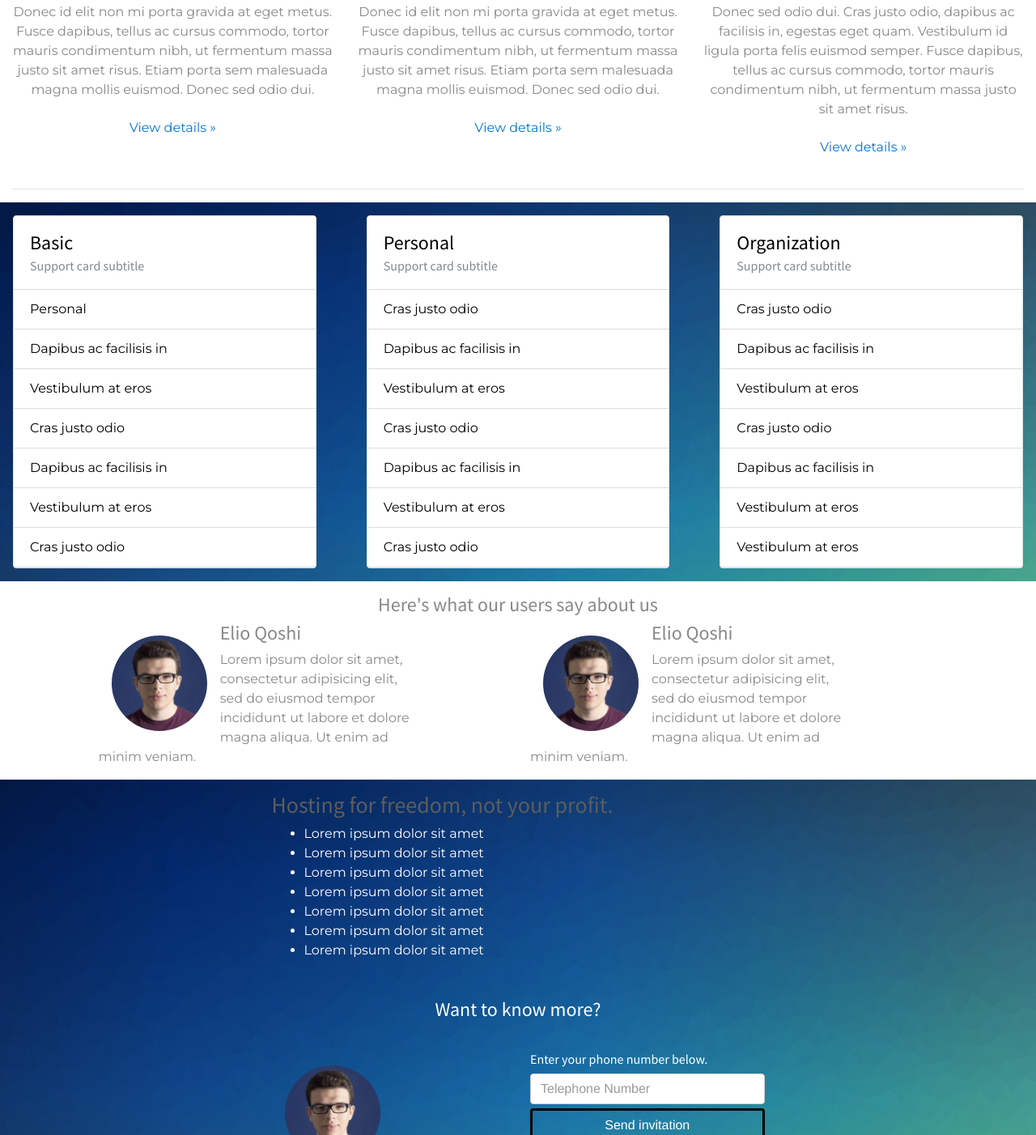
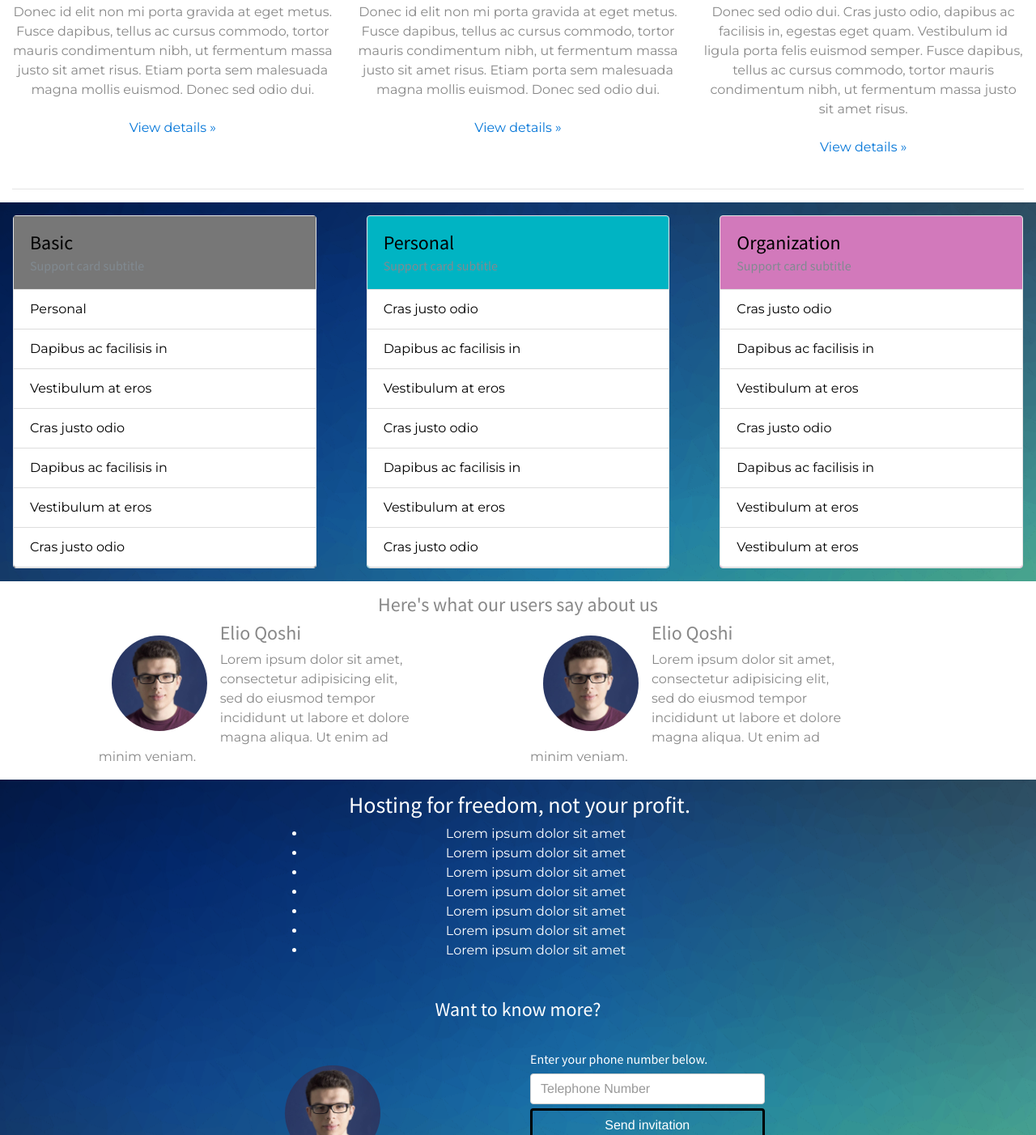
Before and after one commit to tgrecojs/indiehoster, a website: page public/index.html in a window 1280 px wide. Shown: the part 754-2156 px from the top of the page at 81% size. Drawn offline with nearby package versions, Linux system fonts and the light colour scheme; files whose address does not match are found by name.

Commit message:
Further built out styles...To-do --> Navbar, Ordered List, Discuss this shit with Elio, etc.

```diff
--- a/package.json
+++ b/package.json
@@ -4,7 +4,7 @@
   "description": "",
   "main": "index.js",
   "scripts": {
-    "test": "echo \"Error: no test specified\" && exit 1"
+    "start": "gulp"
   },
   "devDependencies": {
     "browser-sync": "^2.13.0",
--- a/public/index.html
+++ b/public/index.html
@@ -81,7 +81,7 @@
     <div class="img-div">
         <div class="row">
             <div class="col-md-4">
-                <div class="card">
+                <div class="card grey-card">
                     <div class="card-block">
                         <h4 class="card-title">Basic</h4>
                         <h6 class="card-subtitle text-muted">Support card subtitle</h6>
@@ -98,7 +98,7 @@
                 </div>
             </div>
             <div class="col-md-4">
-                <div class="card">
+                <div class="card teal-card">
                     <div class="card-block">
                         <h4 class="card-title">Personal</h4>
                         <h6 class="card-subtitle text-muted">Support card subtitle</h6>
@@ -115,7 +115,7 @@
                 </div>
             </div>
             <div class="col-md-4">
-                <div class="card">
+                <div class="card pink-card">
                     <div class="card-block">
                         <h4 class="card-title">Organization</h4>
                         <h6 class="card-subtitle text-muted">Support card subtitle</h6>
@@ -149,9 +149,9 @@
         </div>
     </div>
     <div class="img-div last-img-div">
-        <div class="row">
-            <div class="col-md-6 col-md-offset-3">
-                <h3>Hosting for freedom, not your profit.</h3>
+        <div class="row row-centered">
+            <div class="col-md-6 col-centered">
+                <h3 class="text-center">Hosting for freedom, not your profit.</h3>
                 <ul class="img-div-list">
                     <li>
                         Lorem ipsum dolor sit amet
--- a/sass/main.scss
+++ b/sass/main.scss
@@ -1,6 +1,13 @@
 @import url(https://fonts.googleapis.com/css?family=Montserrat|Source+Sans+Pro:400,600);
 
 $bg: blue;
+
+
+/// Color Variables - Need better Naming Conventions
+
+$color-one : #00b4c3; ///Teal
+$color-two: #d279bb; ///"hot" pink
+$color-three: #777777; /// Charcol Grey
 
 $primary-font: 'Montserrat', sans-serif;
 $header-font: 'Source Sans Pro', sans-serif;
@@ -94,6 +101,18 @@ padding: 1rem;
 	font-family: $primary-font;
 }
 
+.grey-card > * {
+	background: $color-three;
+}
+.teal-card {
+	background: $color-one;
+}
+
+.pink-card {
+	background: $color-two;
+}
+
+
 .img-div-list li {
 	font-family:$primary-font;
 }
@@ -120,3 +139,11 @@ padding: 1rem;
 
     margin-right: -4px;
 }
+
+h3.text-center {
+	color: #fff;
+}
+
+.img-div-list li {
+	text-align: center;
+}
```
Also changed, not shown: public/css/main.css.
